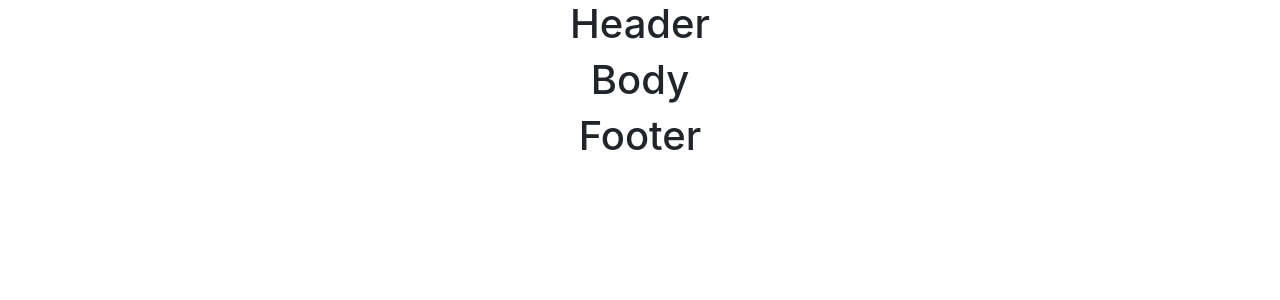
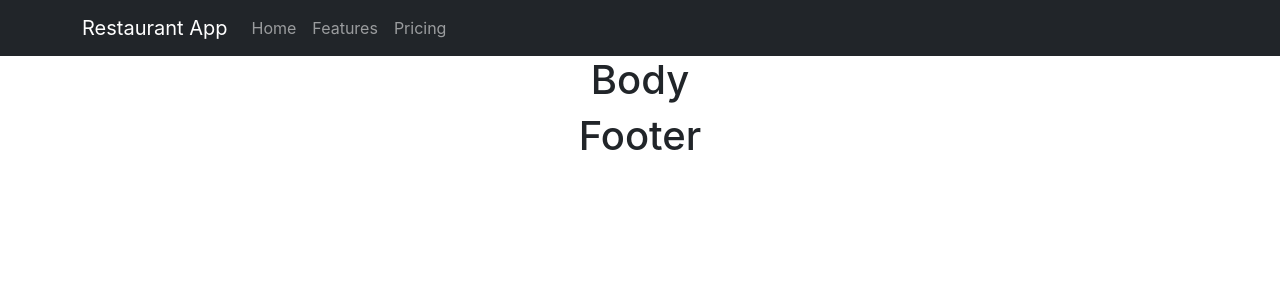
Before and after one commit to Kshitij27Kumar/ReactRestaurantApp, a React (Create React App) app: page / in a window 1280 px wide. Shown: the top 300 px of the page. Built offline with nearby package versions, Linux system fonts and the light colour scheme; the HTML template or start-up script is replaced by a standard one.

Commit message:
Navbar added

```diff
--- a/src/components/header/Header.jsx
+++ b/src/components/header/Header.jsx
@@ -1,9 +1,9 @@
 import React from 'react'
-
+import Navigation from './Navigation'
 const Header = () => {
   return (
     <div>
-      <h1>Header</h1>
+      <Navigation />
     </div>
   )
 }
--- /dev/null
+++ b/src/components/header/Navigation.jsx
@@ -0,0 +1,20 @@
+import React from 'react'
+import { Container, Navbar, Nav } from 'react-bootstrap'
+const Navigation = () => {
+  return (
+    <div>
+      <Navbar bg='dark' variant='dark'>
+        <Container>
+          <Navbar.Brand href='#home'>Restaurant App</Navbar.Brand>
+          <Nav className='me-auto'>
+            <Nav.Link href='#home'>Home</Nav.Link>
+            <Nav.Link href='#features'>Features</Nav.Link>
+            <Nav.Link href='#pricing'>Pricing</Nav.Link>
+          </Nav>
+        </Container>
+      </Navbar>
+    </div>
+  )
+}
+
+export default Navigation
```
Also changed, not shown: 1 other file (tests, documents, lock files or other folders).
